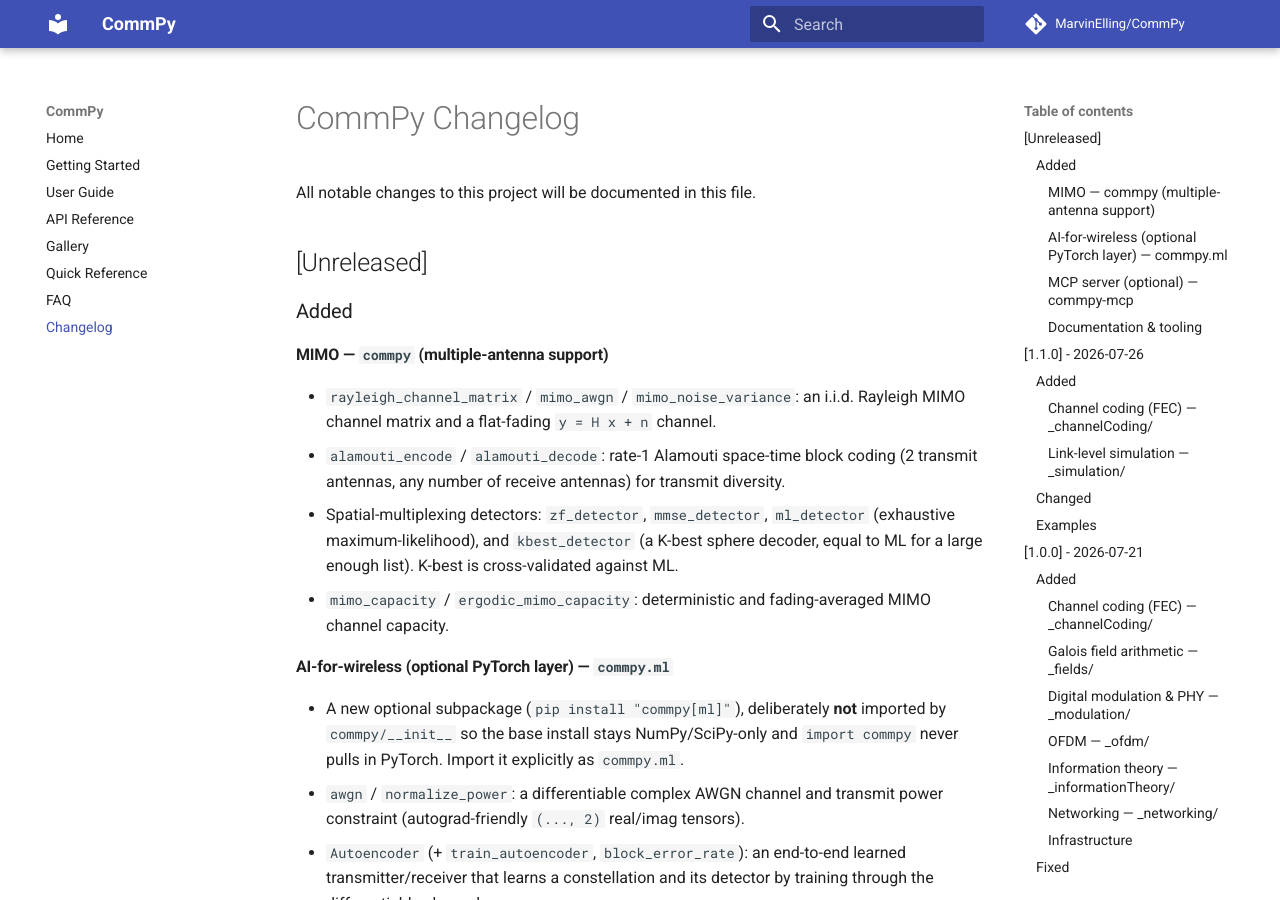
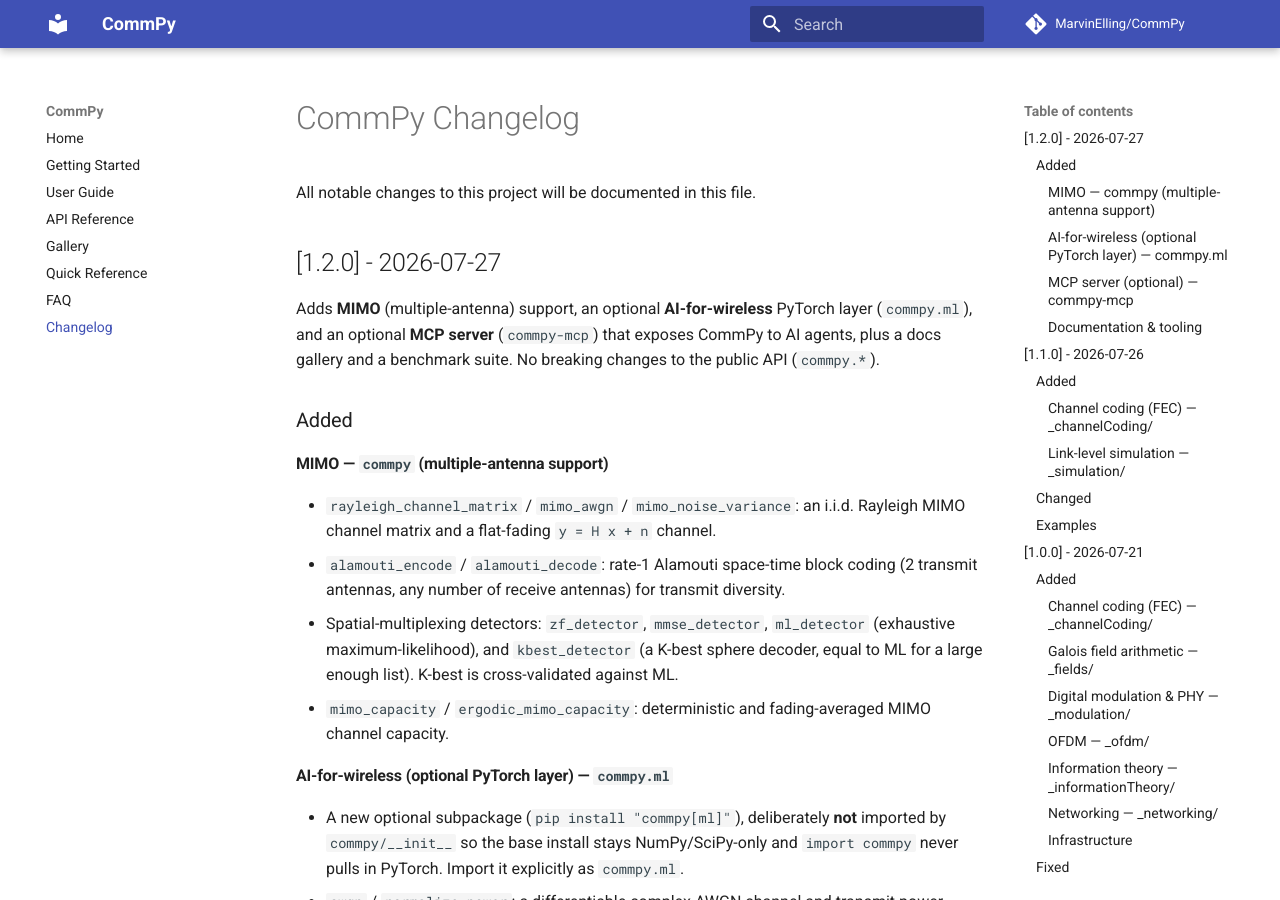
Before and after one commit to MarvinElling/CommPy, an MkDocs documentation site: the page built from docs/CHANGELOG.md, in a window 1280 px wide and 900 px high. Built offline with MkDocs 1.6.1 and Material for MkDocs 9.7.7, drawn with Linux system fonts in a browser that asks for light colours; comment, search, counter and statistics services are not loaded.

Commit message:
chore(release): prepare 1.2.0
Bump version 1.1.0 -> 1.2.0 and promote the CHANGELOG [Unreleased] section to
[1.2.0]: MIMO suite (channel, Alamouti STBC, ZF/MMSE/ML/K-best detectors,
capacity), the optional AI-for-wireless PyTorch layer (commpy.ml), the optional
commpy-mcp server, a docs gallery, and a benchmark suite.

Co-Authored-By: Claude Opus 4.8 <noreply@anthropic.com>

```diff
--- a/docs/CHANGELOG.md
+++ b/docs/CHANGELOG.md
@@ -2,7 +2,12 @@
 
 All notable changes to this project will be documented in this file.
 
-## [Unreleased]
+## [1.2.0] - 2026-07-27
+
+Adds **MIMO** (multiple-antenna) support, an optional **AI-for-wireless** PyTorch
+layer (`commpy.ml`), and an optional **MCP server** (`commpy-mcp`) that exposes
+CommPy to AI agents, plus a docs gallery and a benchmark suite. No breaking
+changes to the public API (`commpy.*`).
 
 ### Added
 
--- a/pyproject.toml
+++ b/pyproject.toml
@@ -8,7 +8,7 @@ name = "commpy"
 authors = [
     {name = "Marvin Elling", email = "mane.der@web.de"},
 ]
-version = "1.1.0"
+version = "1.2.0"
 classifiers = [
     "Development Status :: 5 - Production/Stable",
     "Intended Audience :: Developers",
```
